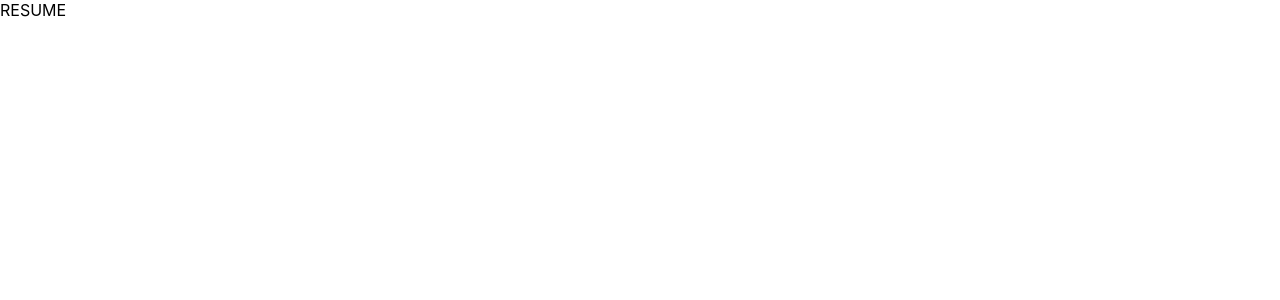
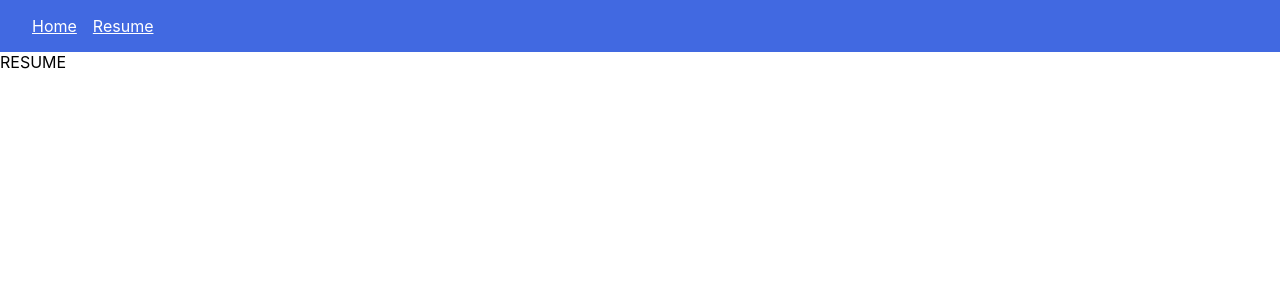
Before and after one commit to AmlanAlok/amlanalok.com, a React (Create React App) app: page /resume in a window 1280 px wide. Shown: the top 300 px of the page. Built offline with nearby package versions, Linux system fonts and the light colour scheme.

Commit message:
Added Navbar

```diff
--- a/src/App.js
+++ b/src/App.js
@@ -2,13 +2,17 @@
 import { Routes, Route } from 'react-router-dom'
 import Home from './components/Home/Home.js'
 import Resume from './components/Resume/Resume'
+import Navbar from './components/Navbar/Navbar'
 
 function App() {
   return (
+    <>
+    <Navbar></Navbar>
     <Routes>
       <Route path='/' element = {<Home />}/>
       <Route path='resume' element = {<Resume />}/>
     </Routes>
+    </>
   );
 }
 
--- /dev/null
+++ b/src/components/Navbar/Navbar.js
@@ -0,0 +1,12 @@
+import { Link } from 'react-router-dom'
+
+function Navbar() {
+    return (
+        <nav>
+            <Link to='/'>Home</Link>
+            <Link to='/resume'>Resume</Link>
+        </nav>
+    )
+}
+
+export default Navbar
--- a/src/index.css
+++ b/src/index.css
@@ -11,3 +11,13 @@
   font-family: source-code-pro, Menlo, Monaco, Consolas, 'Courier New',
     monospace;
 }
+
+nav {
+  background-color: royalblue;
+  padding: 16px 32px;
+}
+
+nav a {
+  color: white;
+  margin-right: 16px;
+}
```
